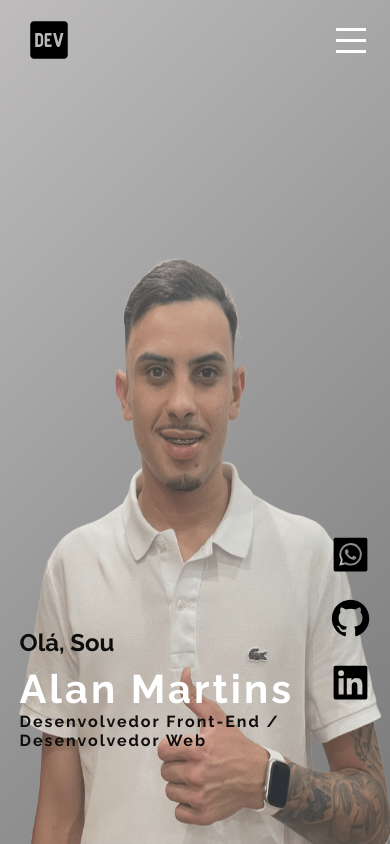
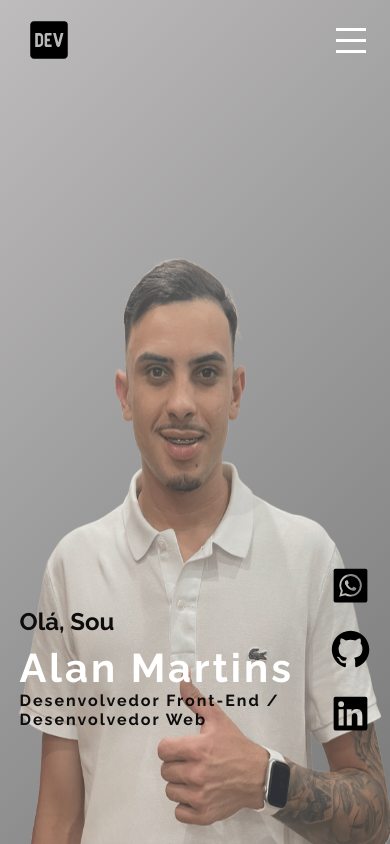
Before and after one commit to martinsalan2003/Portifolio-Alan, a React (Vite) app in the folder portifolioAlan/: page / in a window 390 px wide. Shown: the top 844 px of the page. Built offline with nearby package versions, Linux system fonts and the light colour scheme.

Commit message:
teste final

```diff
--- a/portifolioAlan/src/styles/components/sobre.sass
+++ b/portifolioAlan/src/styles/components/sobre.sass
@@ -92,7 +92,7 @@ section
             height: 100% !important
             padding: 5% !important
             gap: 0.5em !important
-            bottom: 75px
+            bottom: 6em
 
             h1
                 margin: 0 !important
@@ -103,7 +103,7 @@ section
                 flex-direction: column
                 float: right
                 right:20px
-                bottom: 60px
+                bottom: 0.5em
 
                 img:hover
                     filter: nonr
```
